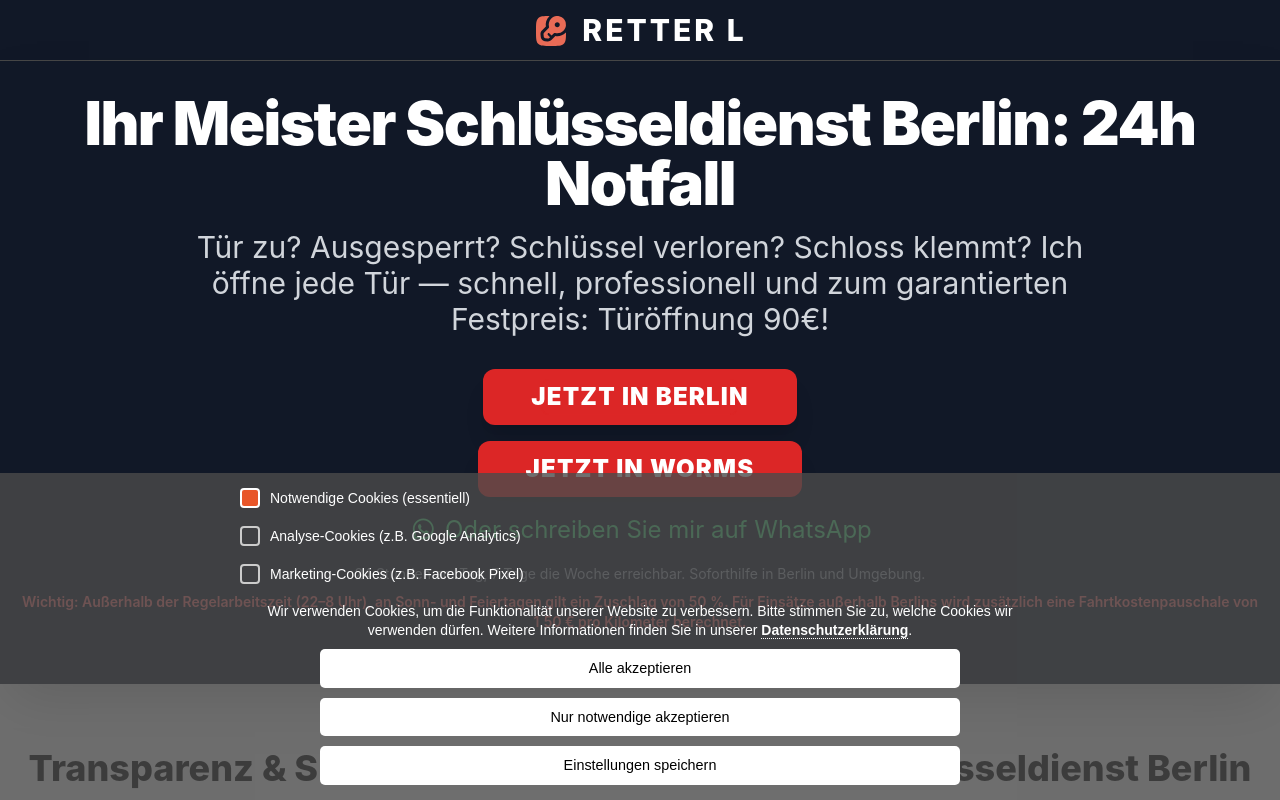
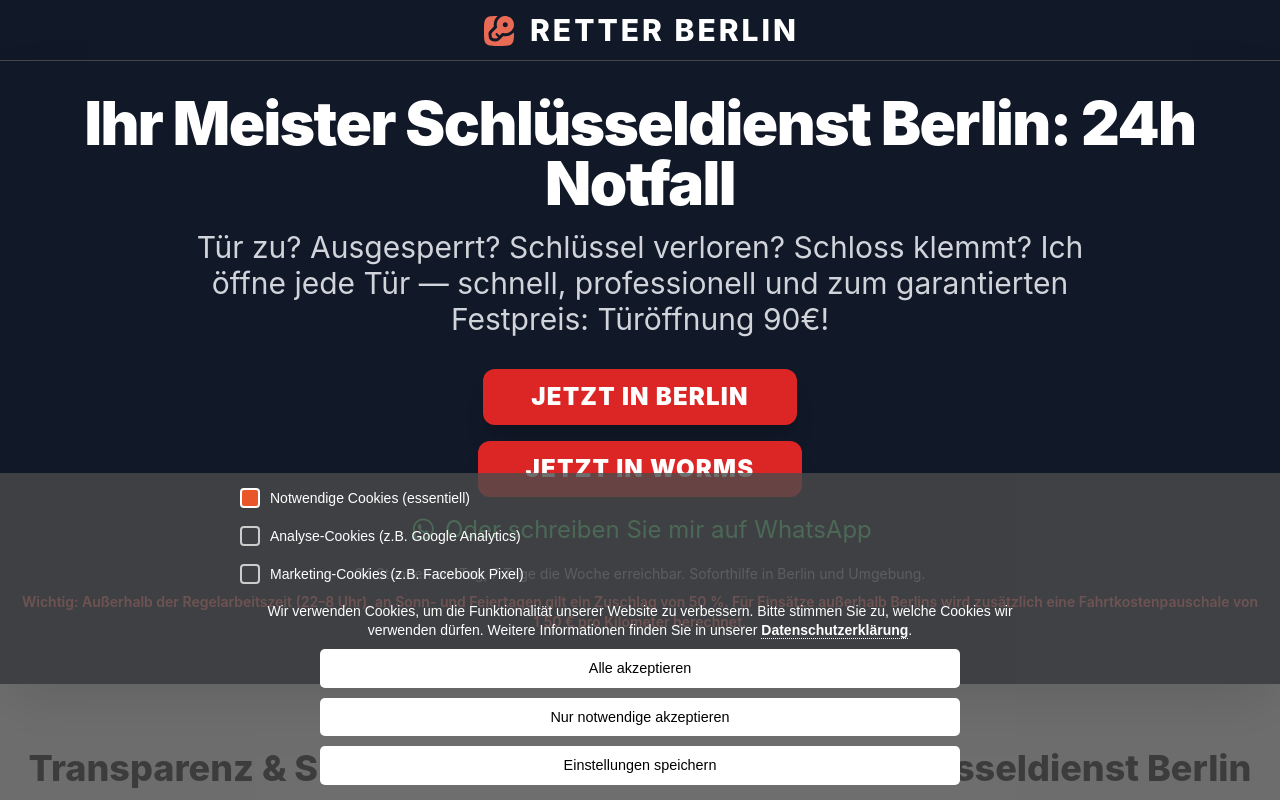
Before and after one commit to Fausting777/rettenHTML, a plain HTML site: page index.html in a window 1280 px wide. Shown: the top 800 px of the page. Drawn offline with Linux system fonts and the light colour scheme.

Commit message:
Update logo text from 'RETTER L' to 'RETTER BERLIN'

```diff
--- a/index.html
+++ b/index.html
@@ -81,7 +81,7 @@
                 <span class="key-icon text-red-500 mr-2 logoraz ">
                     <img src="themes/pkurg-eterna/assets/img/siteimg/logo.svg" alt="logo Retter Schlüsseldienst">
                 </span>
-                <span class="text-3xl font-extrabold uppercase tracking-widest text-white">RETTER L</span>
+                <span class="text-3xl font-extrabold uppercase tracking-widest text-white">RETTER BERLIN</span>
             </div>
 
             </a>
```
